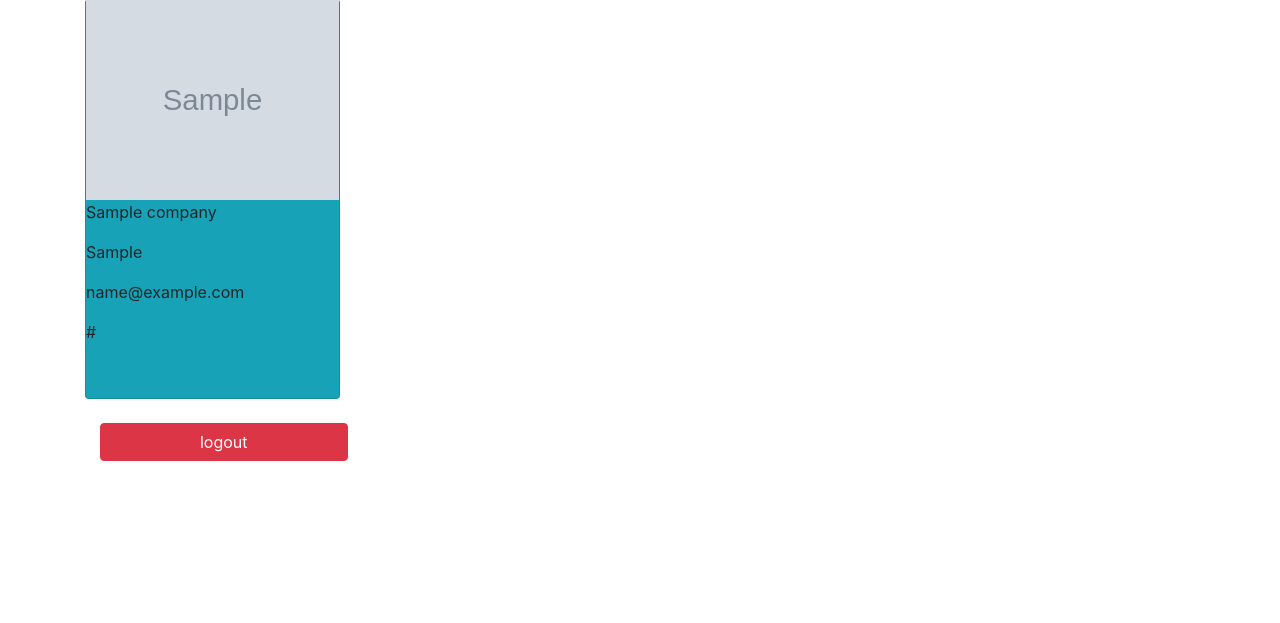
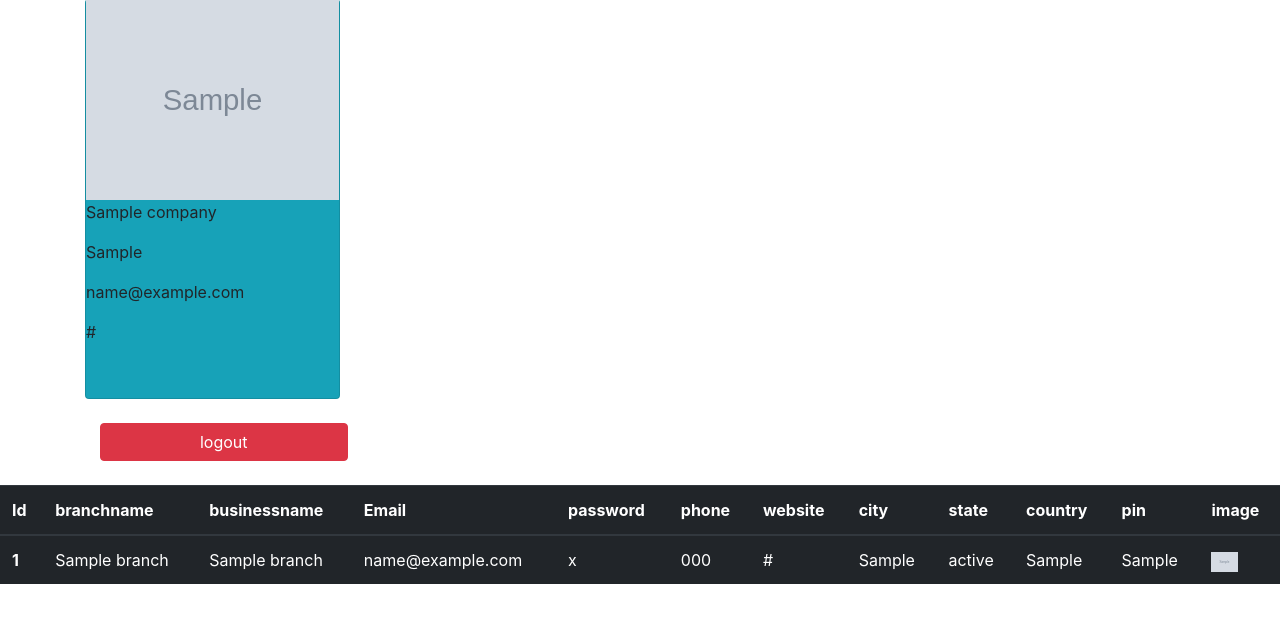
Before and after one commit to praveeshvnr/SPECIALTRAINING, a Django app: page /companypage in a window 1280 px wide. Shown: the part 91-714 px from the top of the page. Run offline with Django 4.2, Linux system fonts and the light colour scheme; a user stored in the database is signed in; tables that the repository leaves empty hold one stand-in row (values such as "Sample post"); grey boxes marked "Sample" are stand-in pictures; some libraries are stand-ins or nearby versions.

Commit message:
branch table fetching

```diff
--- a/app/views.py
+++ b/app/views.py
@@ -4,6 +4,7 @@ from django.shortcuts import render,redirect
 from django.contrib.auth.models import User, auth
 from django.contrib.auth.decorators import login_required
 from .models import *
+from app1.models import *
 
 # Create your views here.
 def index(request):
@@ -92,9 +93,11 @@ def companysignup(request):
 
 @login_required(login_url='loginpage')
 def companypage(request):
+
     x=User.objects.get(id=request.user.id)
     var=company.objects.get(userid=x)
-    return render(request,'companypage.html',{'var':var})
+    mem=branch.objects.filter(companyid=var)
+    return render(request,'companypage.html',{'var':var,'mem':mem})
 
 def logout(request):
     auth.logout(request)
--- a/templates/companypage.html
+++ b/templates/companypage.html
@@ -24,4 +24,50 @@
     </div>
     </div>
 </div>
+<table class="table table-dark mt-4">
+    <thead>
+      <tr>
+        <th scope="col">Id</th>
+        <th scope="col">branchname</th>
+        <th scope="col">businessname</th>
+
+        <th scope="col">Email</th>
+        <th scope="col">password</th>
+        <th scope="col">phone</th>
+        <th scope="col">website</th>
+
+        <th scope="col">city</th>
+        <th scope="col">state</th>
+        <th scope="col">country</th>
+        <th scope="col">pin</th>
+        <th scope="col">image</th>
+
+
+
+      </tr>
+    </thead>
+    <tbody>
+        {% for i in mem %}
+      <tr>
+        <th scope="row">{{i.id}}</th>
+        <td>{{i.branchname}}</td>
+        <td>{{i.businessname}}</td>
+
+        <td>{{i.email}}</td>
+        <td>{{i.password}}</td>
+        <td>{{i.phone}}</td>
+        <td>{{i.website}}</td>
+
+        <td>{{i.city}}</td>
+        <td>{{i.state}}</td>
+        <td>{{i.country}}</td>
+        <td>{{i.pin}}</td>
+        <td><img src="{{i.image.url}}" alt="a snow-capped mountain range" style="height: 20px;" /></td>
+
+
+
+      </tr>
+      {% endfor %}
+    </tbody>
+  </table>
 {% endblock %}
--- a/templates/companyregistration.html
+++ b/templates/companyregistration.html
@@ -12,7 +12,7 @@
                     <div class="row">
 
                         <div class="col-md-12 mt-3">
-                            <center>signup</center>
+                            <center>Company registration</center>
 
                         </div>
 
```
Also changed, not shown: app1/views.py (+10 -3 lines), media/images/43ef7eca-2943-4836-96c9-9a3b4b3b8827_EQWA95F.jpg (added), media/images/43ef7eca-2943-4836-96c9-9a3b4b3b8827_N6SqqFy.jpg (added), media/images/8e34e66e-2733-4184-ab91-4d43600a3d8a_BRF9FKL.jpg (added), media/images/8e34e66e-2733-4184-ab91-4d43600a3d8a_hx9UjAD.jpg (added), media/images/9a859718-45f0-4044-8773-3d057675f779_UU1CBZ1.jpg (added), media/images/Screenshot_194_NHYuzKG.png (added), media/images/Screenshot_194_k3cFoGl.png (added), media/images/Screenshot_194_vq4bZKY.png (added), media/images/Screenshot_197_fwIXh7W.png (added), media/images/Screenshot_200.png (added), media/images/Screenshot_202_MAzpWTk.png (added), media/images/Screenshot_202_bx9wA7q.png (added), media/images/Screenshot_202_giIA4Nn.png (added), 2 more files.
